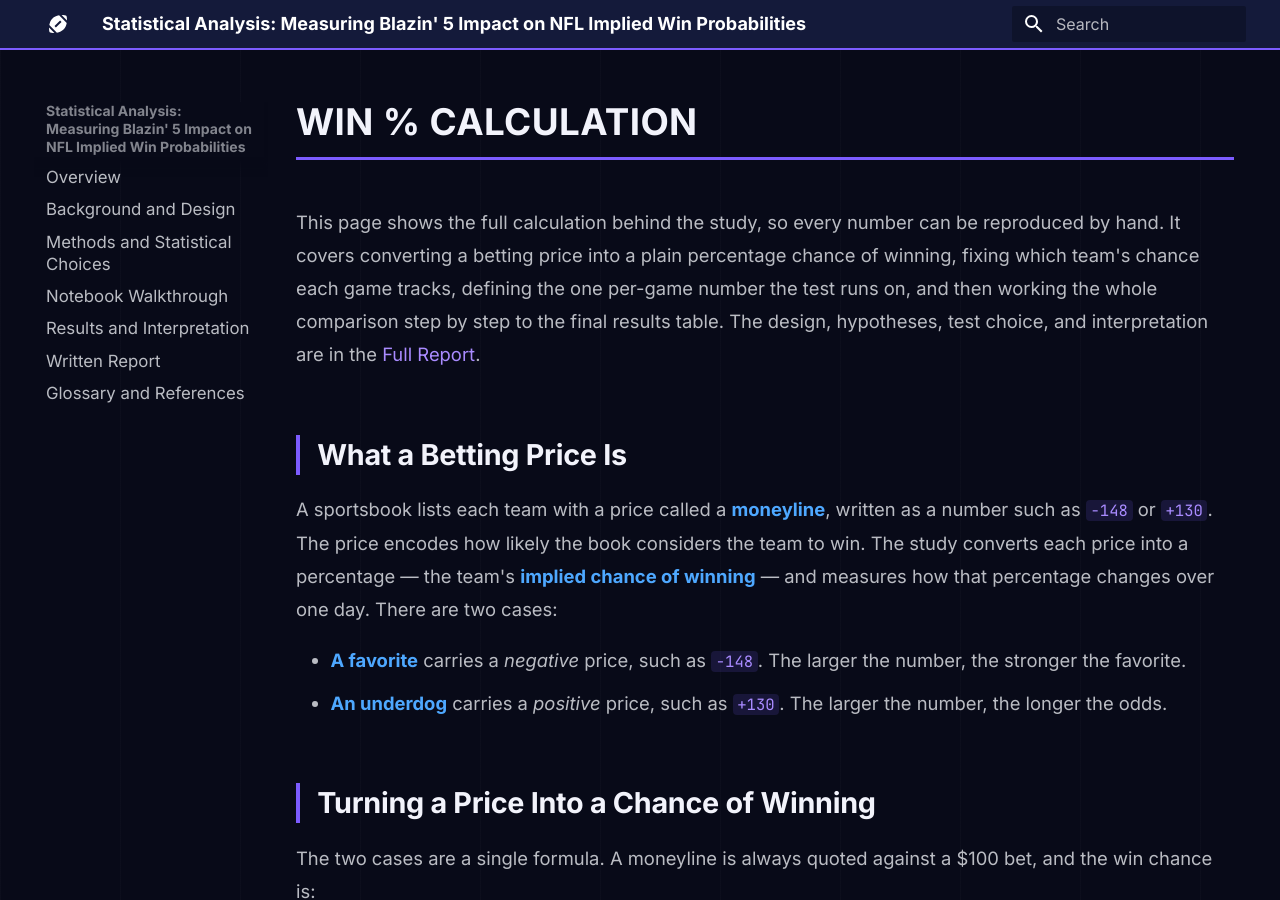
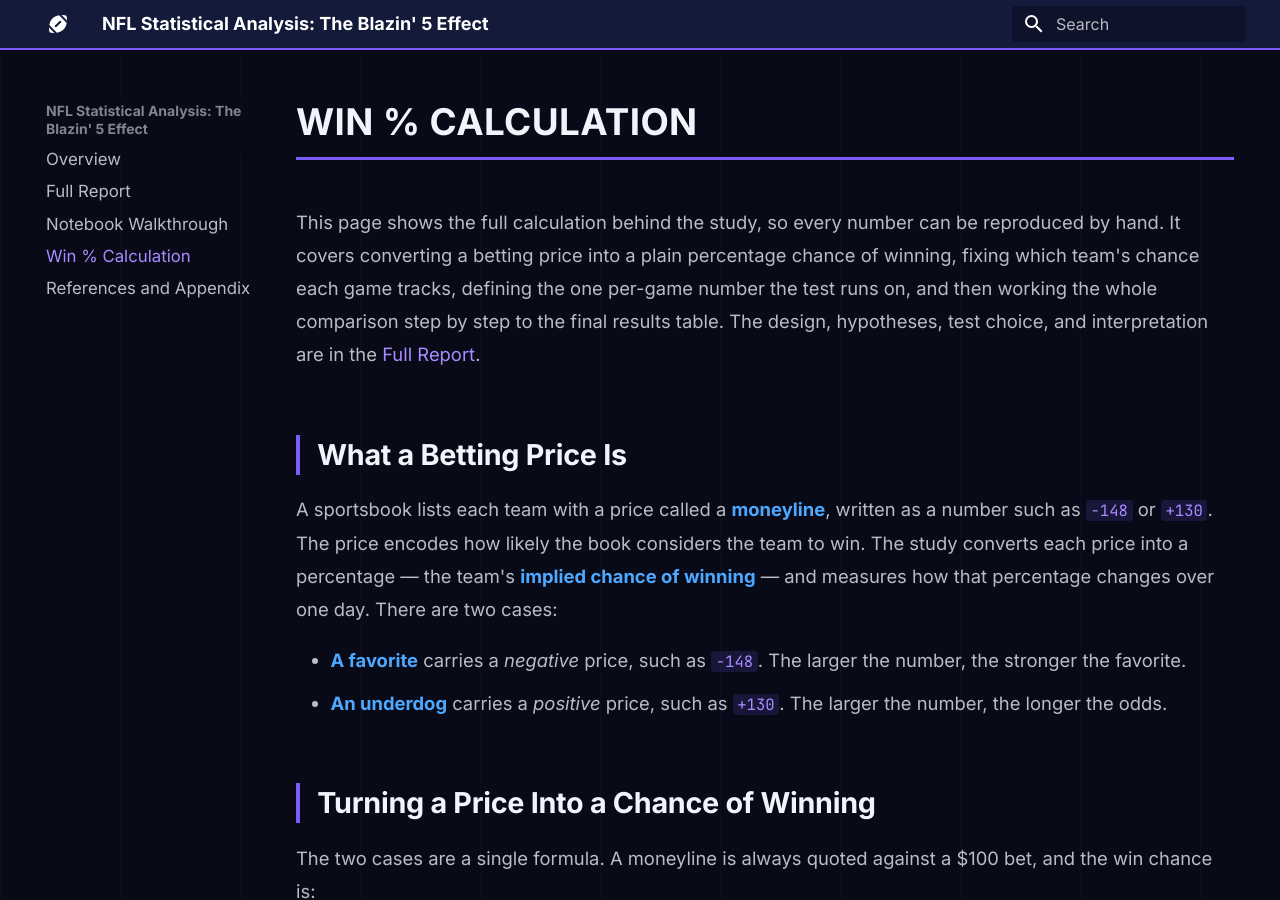
Before and after one commit to jconnors23/510-m2-nfl-statistical-analysis, an MkDocs documentation site: the page built from docs/calculation.md, in a window 1280 px wide and 900 px high. Built offline with MkDocs 1.6.1 and Material for MkDocs 9.7.7, drawn with Linux system fonts in a browser that asks for light colours.

Commit message:
misc adjustments

```diff
--- a/mkdocs.yml
+++ b/mkdocs.yml
@@ -1,4 +1,4 @@
-site_name: "Statistical Analysis: Measuring Blazin' 5 Impact on NFL Implied Win Probabilities"
+site_name: "NFL Statistical Analysis: The Blazin' 5 Effect"
 site_description: A pilot statistical experiment testing whether Colin Cowherd's Blazin' 5 picks move NFL implied win probabilities.
 site_url: https://jconnors23.github.io/510-m2-nfl-statistical-analysis/
 
@@ -39,9 +39,7 @@ extra_css:
 
 nav:
   - Overview: index.md
-  - Background and Design: pre-experiment-prep.md
-  - Methods and Statistical Choices: statistical-choices.md
+  - Full Report: report.md
   - Notebook Walkthrough: notebook-walkthrough.md
-  - Results and Interpretation: conclusions.md
-  - Written Report: report.md
-  - Glossary and References: references.md
+  - Win % Calculation: calculation.md
+  - References and Appendix: references.md
--- a/requirements.txt
+++ b/requirements.txt
@@ -1,7 +1,7 @@
 # Install into a virtual environment:
 #   python3 -m venv .venv && source .venv/bin/activate
 #   pip install -r requirements.txt
-# Requires Python 3.11 or newer.
+# Requires Python 3.12 or newer.
 
 # Documentation site.
 mkdocs-material==9.7.7
```
Also changed, not shown: README.md (+15 -17 lines), ai-design-manifest.md (added, +12 -0 lines), 3 other files.
